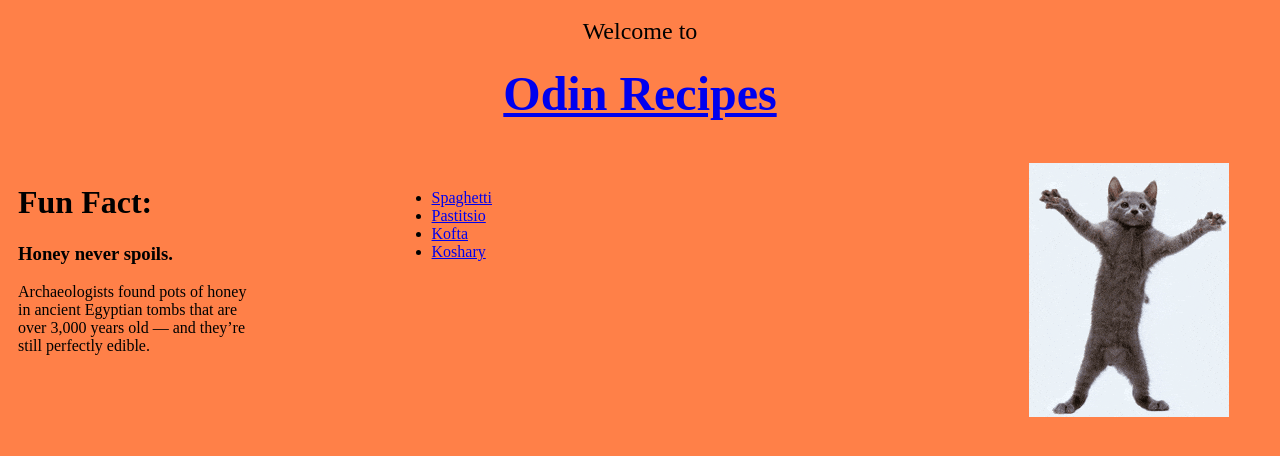
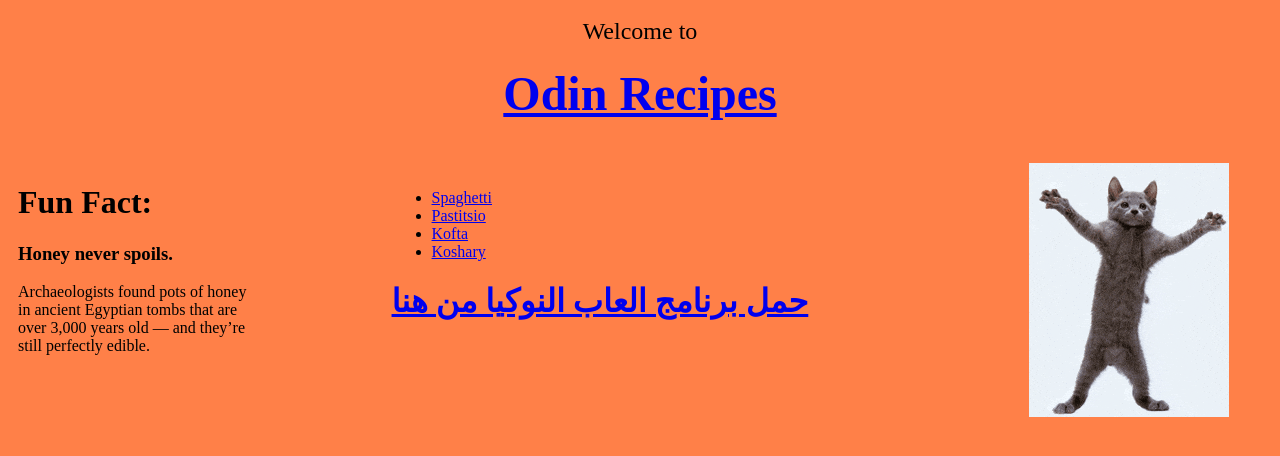
Before and after one commit to bad-maths/odin-recipes, a plain HTML site: page index.html in a window 1280 px wide. Drawn offline with Linux system fonts and the light colour scheme.

Commit message:
useless commit

```diff
--- a/index.html
+++ b/index.html
@@ -47,6 +47,8 @@
                                         <a href="recipes/koshary.html">Koshary</a>
                                     </li>
                                 </ul>
+
+                                    <a href="https://play.google.com/store/apps/details?id=ru.playsoftware.j2meloader"><h1> حمل برنامج العاب النوكيا من هنا</h1></a>
                             </td>
                         </tr>
                     </table>
```
